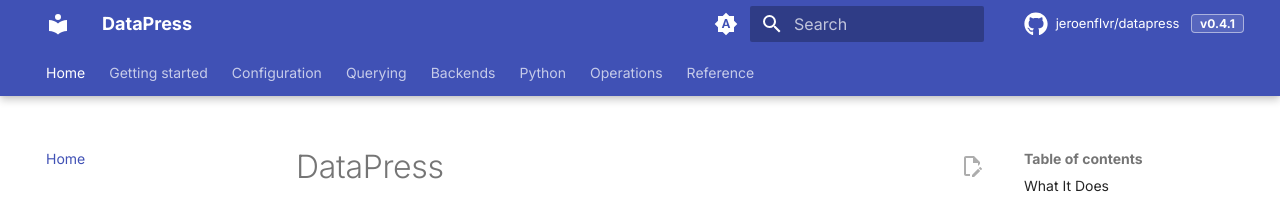
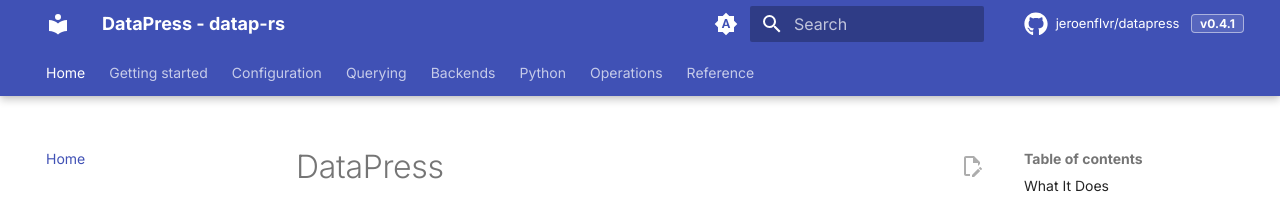
Before and after one commit to jeroenflvr/datapress, an MkDocs documentation site: the page built from docs/src/index.md, in a window 1280 px wide. Shown: the top 205 px of the page. Built offline with MkDocs 1.6.1 and Material for MkDocs 9.7.7, drawn with Linux system fonts in a browser that asks for light colours; comment, search, counter and statistics services are not loaded.

```diff
--- a/docs/mkdocs.yml
+++ b/docs/mkdocs.yml
@@ -1,4 +1,4 @@
-site_name: DataPress
+site_name: DataPress - datap-rs
 site_description: >-
   Configuration-driven, columnar HTTP query server over Parquet and Delta —
   one config, two backends (DuckDB and Apache Arrow + DataFusion). Serve
```
Also changed, not shown: 1 other file.
